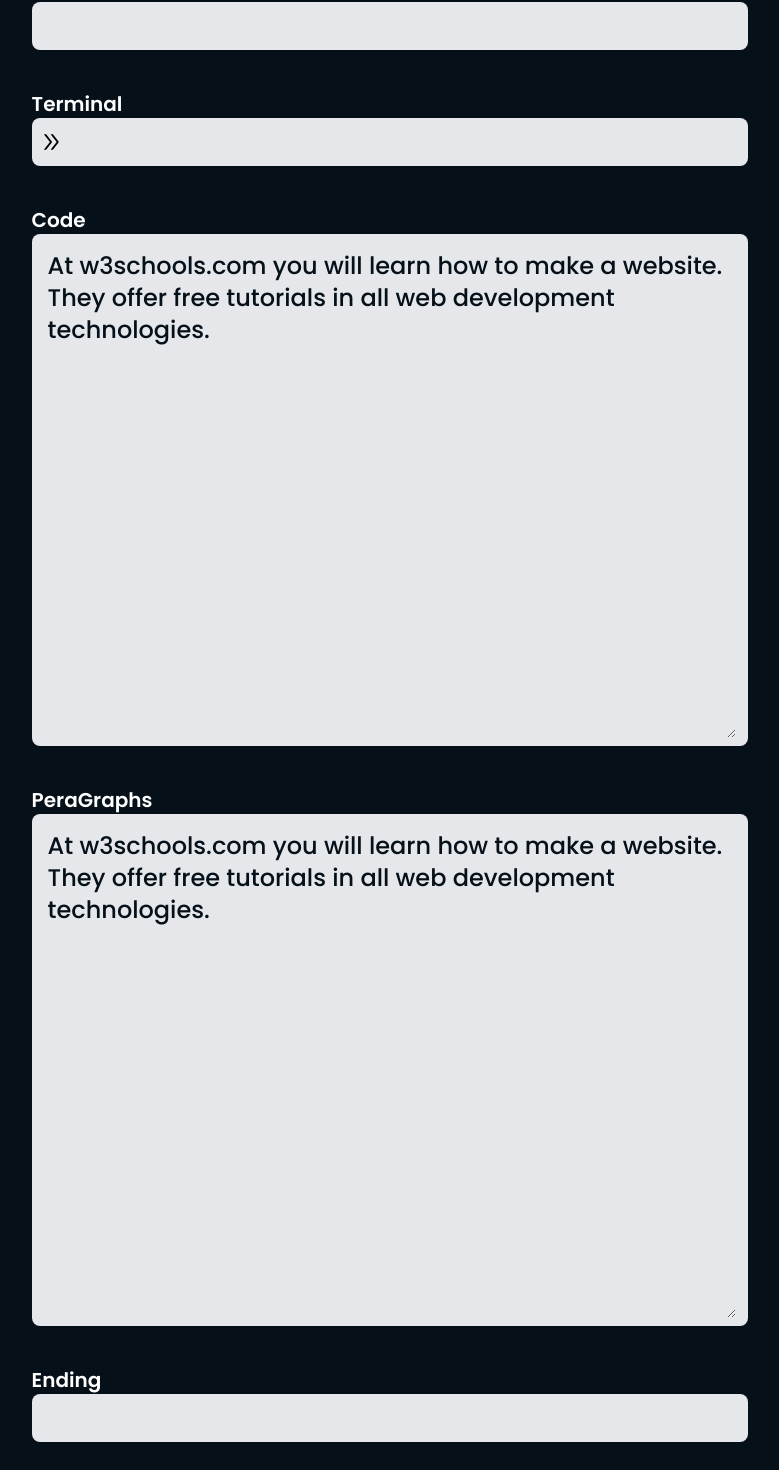
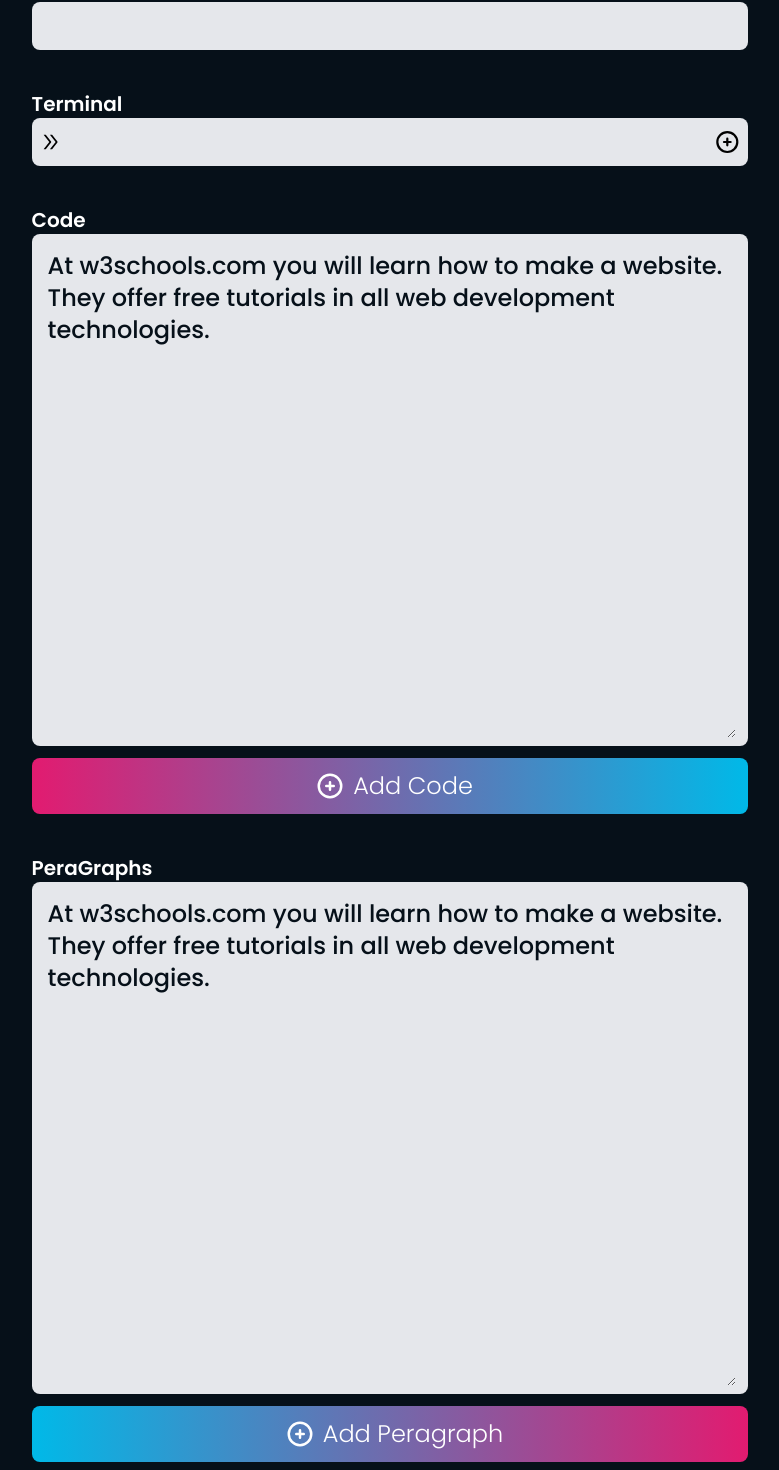
Before and after one commit to mudassir693/next-blogApp, a Next.js app: page /pages/addPage in a window 1280 px wide. Shown: the part 354-1824 px from the top of the page, without its empty margins (250-1029 px from the left). Built offline with nearby package versions, Linux system fonts and the light colour scheme; a web font is replaced by a local one.

Commit message:
add page

```diff
--- a/components/AddPage/AddPage.jsx
+++ b/components/AddPage/AddPage.jsx
@@ -1,5 +1,6 @@
 import React from 'react'
 import {AiOutlineDoubleRight} from 'react-icons/ai'
+import {HiOutlinePlusCircle} from 'react-icons/hi'
 
 function AddPage() {
   return (
@@ -28,18 +29,23 @@
                     </div>
                 </div>
 
-
-                <div className="eachFeildContainer my-10">
+                <div className="my-5 flex flex-col justify-end items-end">
+                    <div className="w-[100%] eachFeildContainer">
                         <div className="text-white text-xl font-semibold">
                             Terminal
                         </div>
                         <div className="inputFeildContainer rounded-lg bg-gray-200 flex justify-start items-center">
                         <AiOutlineDoubleRight className='text-black mx-2 text-2xl' />
                         <input className="w-[100%] rounded-lg py-2 px-1 text-[#061019] bg-transparent text-2xl font-medium focus:outline-none" type="text" />
+                        <HiOutlinePlusCircle className="mx-2 text-3xl text-black cursor-pointer text-[#E21B70] tarnsition duration-200 hover:scale-200 " />
                         </div>
                     </div>
+                    {/* <div className="my-3 w-[50%] mx-auto bg-[#E21B70] text-white py-3 rounded-lg">
+                    </div> */}
+                </div>
+                    <div className="my-10">
 
-                <div className="eachFeildContainer my-10">
+                <div className="eachFeildContainer ">
                     <div className="text-white text-xl font-semibold">
                         Code
                     </div>
@@ -49,8 +55,14 @@
                         </textarea>
                     </div>
                 </div>
+                <div className="my-3 w-[100%] mx-auto bg-gradient-to-r from-[#E21B70] to-[#00B9E8]  cursor-pointer text-white py-3 rounded-lg flex justify-center items-center">
+                    <HiOutlinePlusCircle className="mx-2 text-3xl" />
+                    <span className="text-white font-light text-2xl ">Add Code</span>
+                </div>
+                    </div>
 
-                <div className="eachFeildContainer my-10">
+                    <div className="my-10">
+                <div className="eachFeildContainer ">
                     <div className="text-white text-xl font-semibold">
                         PeraGraphs
                     </div>
@@ -61,6 +73,11 @@
                         <textarea className="w-[100%] rounded-lg py-2 px-1 text-[#061019] bg-transparent text-2xl font-medium focus:outline-none" id="w3review" name="w3review" rows="15" cols="50">
                             At w3schools.com you will learn how to make a website. They offer free tutorials in all web development technologies.
                         </textarea>
+                    </div>
+                </div>
+                <div className="my-3 w-[100%] mx-auto bg-gradient-to-r from-[#00B9E8] to-[#E21B70] cursor-pointer text-white py-3 rounded-lg flex justify-center items-center">
+                    <HiOutlinePlusCircle className="mx-2 text-3xl" />
+                    <span className="text-white font-light text-2xl ">Add Peragraph</span>
                 </div>
                 </div>
 
```
Lines whose indentation alone changed are shown as unchanged.
